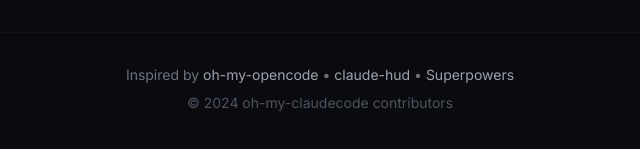
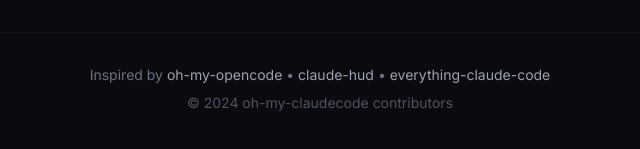
Before and after one commit to seanhannn/oh-my-claudecode-website, a plain HTML site: page index.html in a window 1280 px wide. Shown: the part 6364-6513 px from the top of the page, 320-960 px from the left. Drawn offline with nearby package versions, Linux system fonts and the light colour scheme.

Commit message:
Fix broken links in footer
- claude-hud: jarrodwatts/claude-hud (was ryanjoachim)
- Replaced Superpowers (deleted) with everything-claude-code

```diff
--- a/index.html
+++ b/index.html
@@ -814,8 +814,8 @@
             <div class="mt-8 pt-8 border-t border-dark-border/50 text-center text-sm text-gray-500">
                 <p class="mb-2">Inspired by
                     <a href="https://github.com/code-yeongyu/oh-my-opencode" class="text-gray-400 hover:text-white">oh-my-opencode</a> •
-                    <a href="https://github.com/ryanjoachim/claude-hud" class="text-gray-400 hover:text-white">claude-hud</a> •
-                    <a href="https://github.com/NexTechFusion/Superpowers" class="text-gray-400 hover:text-white">Superpowers</a>
+                    <a href="https://github.com/jarrodwatts/claude-hud" class="text-gray-400 hover:text-white">claude-hud</a> •
+                    <a href="https://github.com/affaan-m/everything-claude-code" class="text-gray-400 hover:text-white">everything-claude-code</a>
                 </p>
                 <p class="text-gray-600">© 2024 oh-my-claudecode contributors</p>
             </div>
```
